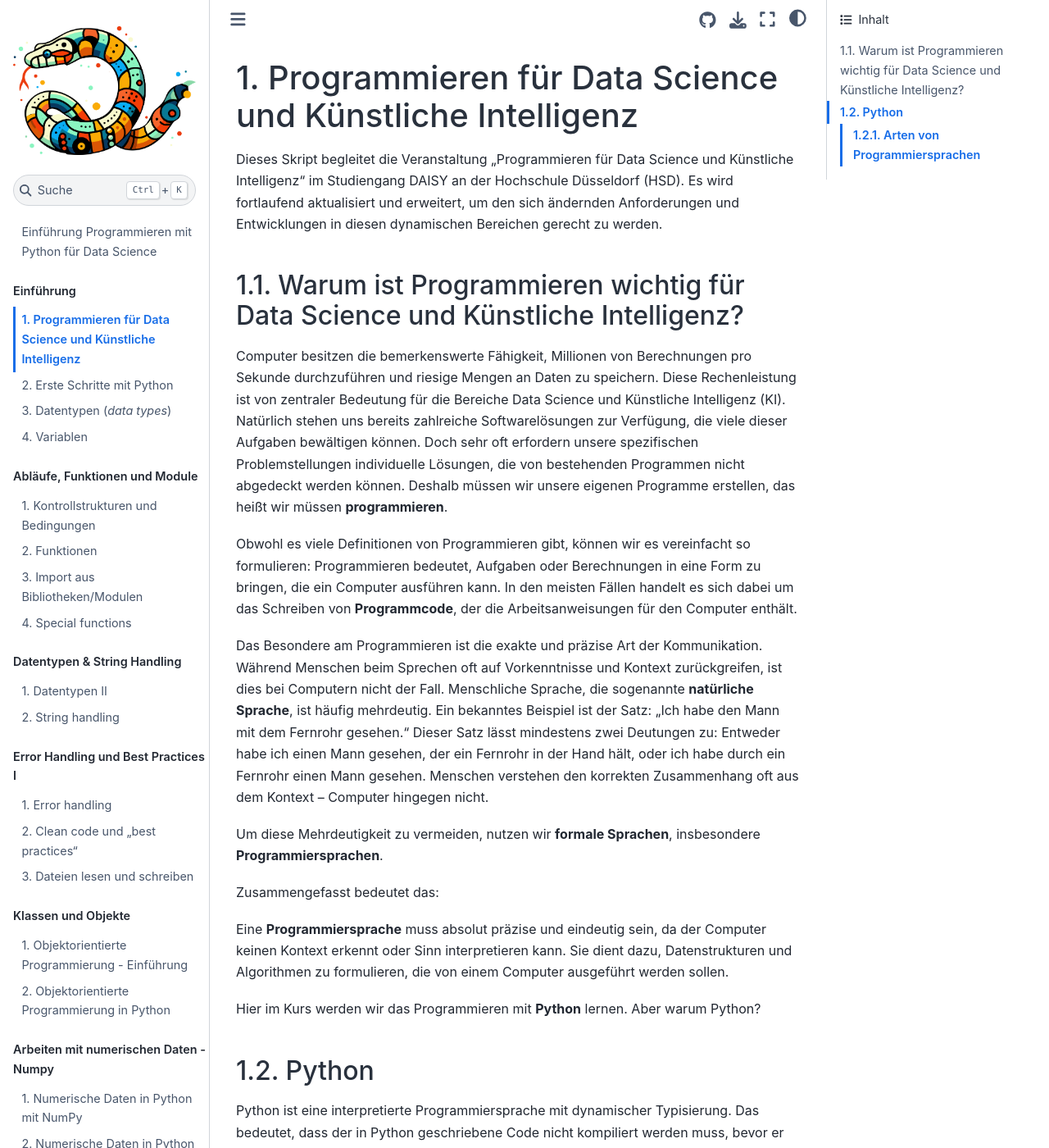
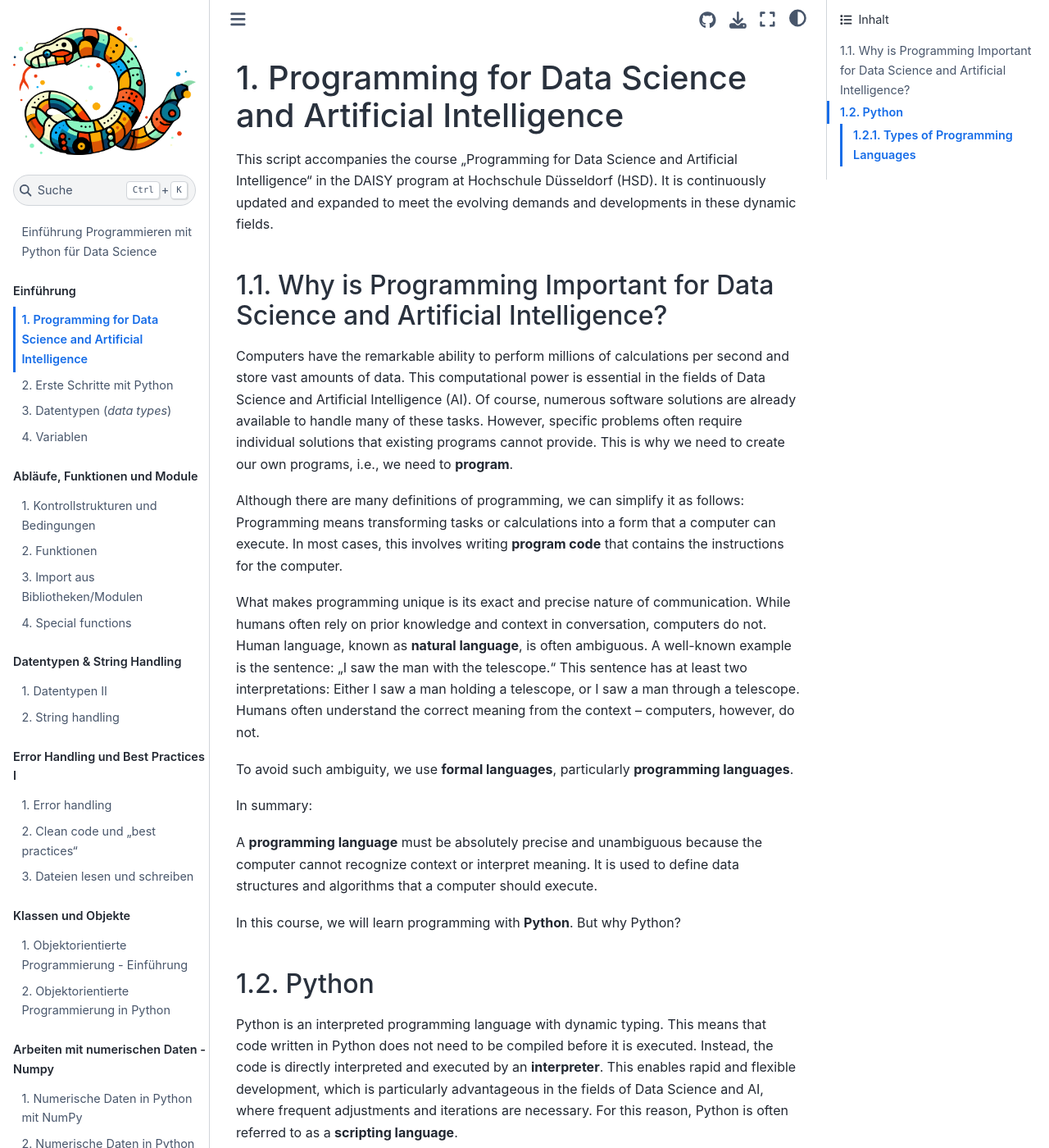
Before and after one commit to florian-huber/python-introduction-eng, a Jupyter Book: the page built from lesson_material_german/00_introduction.md, in a window 1280 px wide and 1400 px high. Shown: the whole window at 82% size. Built offline with Jupyter Book 1.0.4 settings and Sphinx 7.4.7 and the Sphinx Book theme 1.1.4, drawn with Linux system fonts in a browser that asks for light colours; pages that are not in the unit, such as notebooks, are missing from menus; some of the changed text lies outside the part shown.

Commit message:
translate to eng

```diff
--- a/lesson_material_german/00_introduction.md
+++ b/lesson_material_german/00_introduction.md
@@ -1,35 +1,34 @@
-# Programmieren für Data Science und Künstliche Intelligenz
+# Programming for Data Science and Artificial Intelligence
 
-Dieses Skript begleitet die Veranstaltung "Programmieren für Data Science und Künstliche Intelligenz" im Studiengang DAISY an der Hochschule Düsseldorf (HSD). Es wird fortlaufend aktualisiert und erweitert, um den sich ändernden Anforderungen und Entwicklungen in diesen dynamischen Bereichen gerecht zu werden.
+This script accompanies the course "Programming for Data Science and Artificial Intelligence" in the DAISY program at Hochschule Düsseldorf (HSD). It is continuously updated and expanded to meet the evolving demands and developments in these dynamic fields.
 
+## Why is Programming Important for Data Science and Artificial Intelligence?
 
-## Warum ist Programmieren wichtig für Data Science und Künstliche Intelligenz?
+Computers have the remarkable ability to perform millions of calculations per second and store vast amounts of data. This computational power is essential in the fields of Data Science and Artificial Intelligence (AI). Of course, numerous software solutions are already available to handle many of these tasks. However, specific problems often require individual solutions that existing programs cannot provide. This is why we need to create our own programs, i.e., we need to **program**.
 
-Computer besitzen die bemerkenswerte Fähigkeit, Millionen von Berechnungen pro Sekunde durchzuführen und riesige Mengen an Daten zu speichern. Diese Rechenleistung ist von zentraler Bedeutung für die Bereiche Data Science und Künstliche Intelligenz (KI). Natürlich stehen uns bereits zahlreiche Softwarelösungen zur Verfügung, die viele dieser Aufgaben bewältigen können. Doch sehr oft erfordern unsere spezifischen Problemstellungen individuelle Lösungen, die von bestehenden Programmen nicht abgedeckt werden können. Deshalb müssen wir unsere eigenen Programme erstellen, das heißt wir müssen **programmieren**.
+Although there are many definitions of programming, we can simplify it as follows: Programming means transforming tasks or calculations into a form that a computer can execute. In most cases, this involves writing **program code** that contains the instructions for the computer.
 
-Obwohl es viele Definitionen von Programmieren gibt, können wir es vereinfacht so formulieren: Programmieren bedeutet, Aufgaben oder Berechnungen in eine Form zu bringen, die ein Computer ausführen kann. In den meisten Fällen handelt es sich dabei um das Schreiben von **Programmcode**, der die Arbeitsanweisungen für den Computer enthält.
+What makes programming unique is its exact and precise nature of communication. While humans often rely on prior knowledge and context in conversation, computers do not. Human language, known as **natural language**, is often ambiguous. A well-known example is the sentence: "I saw the man with the telescope." This sentence has at least two interpretations: Either I saw a man holding a telescope, or I saw a man through a telescope. Humans often understand the correct meaning from the context – computers, however, do not.
 
-Das Besondere am Programmieren ist die exakte und präzise Art der Kommunikation. Während Menschen beim Sprechen oft auf Vorkenntnisse und Kontext zurückgreifen, ist dies bei Computern nicht der Fall. Menschliche Sprache, die sogenannte **natürliche Sprache**, ist häufig mehrdeutig. Ein bekanntes Beispiel ist der Satz: „Ich habe den Mann mit dem Fernrohr gesehen.“ Dieser Satz lässt mindestens zwei Deutungen zu: Entweder habe ich einen Mann gesehen, der ein Fernrohr in der Hand hält, oder ich habe durch ein Fernrohr einen Mann gesehen. Menschen verstehen den korrekten Zusammenhang oft aus dem Kontext – Computer hingegen nicht.
+To avoid such ambiguity, we use **formal languages**, particularly **programming languages**.
 
-Um diese Mehrdeutigkeit zu vermeiden, nutzen wir **formale Sprachen**, insbesondere **Programmiersprachen**.
+In summary:
 
-Zusammengefasst bedeutet das:
+A **programming language** must be absolutely precise and unambiguous because the computer cannot recognize context or interpret meaning. It is used to define data structures and algorithms that a computer should execute.
 
-Eine **Programmiersprache** muss absolut präzise und eindeutig sein, da der Computer keinen Kontext erkennt oder Sinn interpretieren kann. Sie dient dazu, Datenstrukturen und Algorithmen zu formulieren, die von einem Computer ausgeführt werden sollen.
-
-Hier im Kurs werden wir das Programmieren mit **Python** lernen. Aber warum Python?
+In this course, we will learn programming with **Python**. But why Python?
 
 ## Python
 
-Python ist eine interpretierte Programmiersprache mit dynamischer Typisierung. Das bedeutet, dass der in Python geschriebene Code nicht kompiliert werden muss, bevor er ausgeführt wird. Stattdessen wird der Code direkt in einem sogenannten **Interpreter** interpretiert und ausgeführt. Dies ermöglicht eine schnelle und flexible Entwicklung, die besonders im Bereich Data Science und KI von Vorteil ist, wo häufig schnelle Anpassungen und Iterationen notwendig sind. Aus diesem Grund wird Python oft als **Skriptsprache** bezeichnet.
+Python is an interpreted programming language with dynamic typing. This means that code written in Python does not need to be compiled before it is executed. Instead, the code is directly interpreted and executed by an **interpreter**. This enables rapid and flexible development, which is particularly advantageous in the fields of Data Science and AI, where frequent adjustments and iterations are necessary. For this reason, Python is often referred to as a **scripting language**.
 
 ![Types of programming languages](../images/types_of_programming_languages.png)
 
-### Arten von Programmiersprachen
+### Types of Programming Languages
 
-Python hat sich in den letzten Jahren zur beliebtesten Programmiersprache in den Bereichen Data Science und Künstliche Intelligenz entwickelt. Dies bietet mehrere entscheidende Vorteile:
+Python has emerged as the most popular programming language in the fields of Data Science and Artificial Intelligence in recent years. This offers several key advantages:
 
-1. **Große Nutzerbasis**: Es gibt eine Vielzahl von Nutzer*innen, die Python für ähnliche Zwecke verwenden. Dadurch existieren viele Online-Foren, Tutorials und andere Ressourcen, die als Hilfestellung dienen.
-2. **Umfangreiche Bibliotheken**: Die große Community sorgt für eine ständige Weiterentwicklung der Sprache sowie für die Bereitstellung zahlreicher Bibliotheken, die für Aufgaben in Data Science und KI genutzt werden können.
-3. **Anpassungsfähigkeit**: Python wird regelmäßig aktualisiert, um sich neuen technologischen Entwicklungen und Hardware-Anforderungen anzupassen.
-4. **Lesbarkeit des Codes**: Python wird oft für seine vergleichsweise gute Lesbarkeit gelobt. Dies bedeutet nicht unbedingt, dass der Code für Anfänger*innen sofort verständlich ist, sondern vielmehr, dass er im Vergleich zu anderen Sprachen klarer und strukturierter ist. Gerade im Teamwork oder bei der Weiterentwicklung von Projekten ist diese Eigenschaft ein großer Vorteil.
+1. **Large User Base**: A vast number of users employ Python for similar purposes. As a result, there are many online forums, tutorials, and other resources available for assistance.
+2. **Extensive Libraries**: The large community continuously develops the language and provides numerous libraries that can be used for tasks in Data Science and AI.
+3. **Adaptability**: Python is regularly updated to accommodate new technological developments and hardware requirements.
+4. **Code Readability**: Python is often praised for its comparatively high readability. This does not necessarily mean that the code is immediately understandable for beginners but rather that it is clearer and more structured compared to other languages. This characteristic is particularly advantageous for teamwork or when further developing projects.
```
